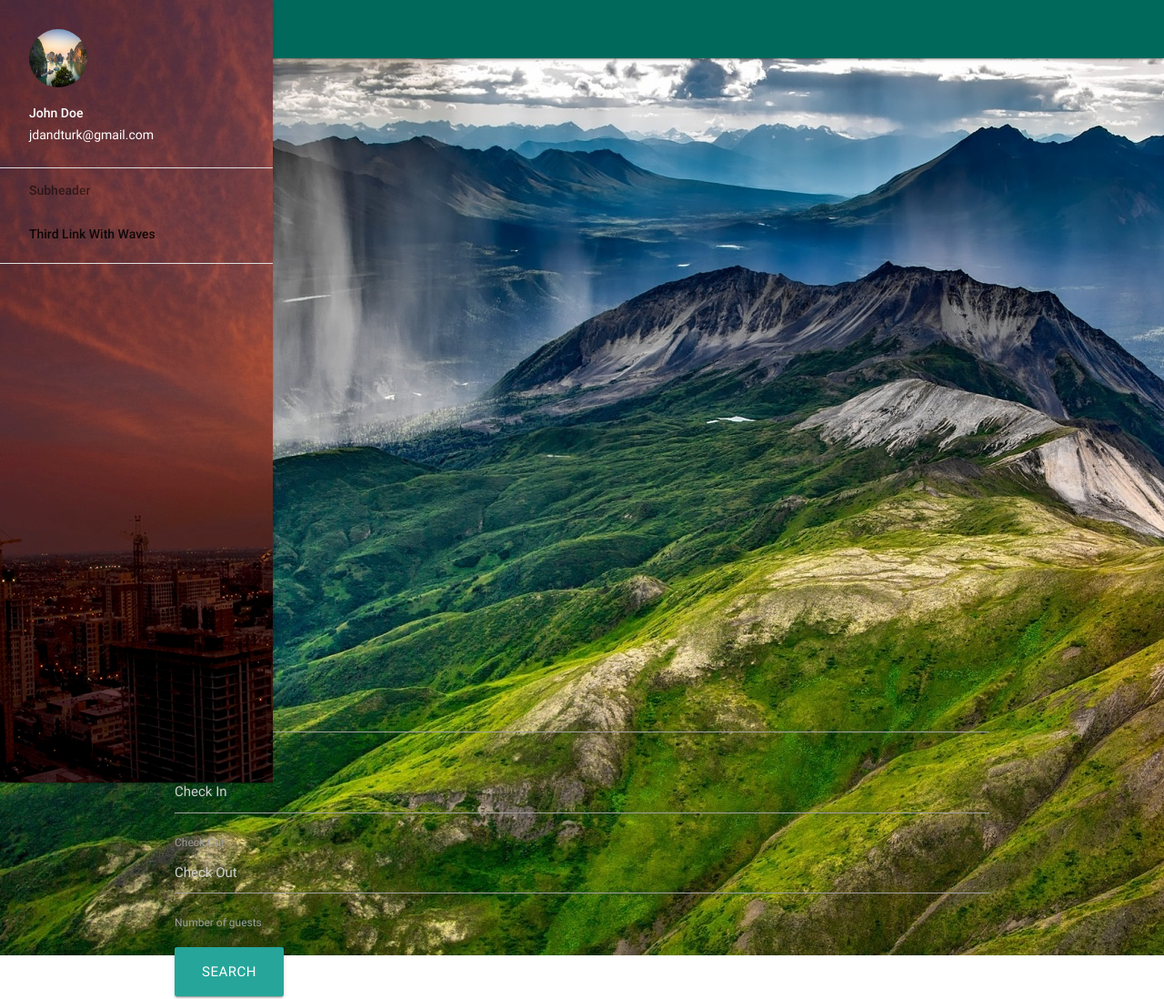
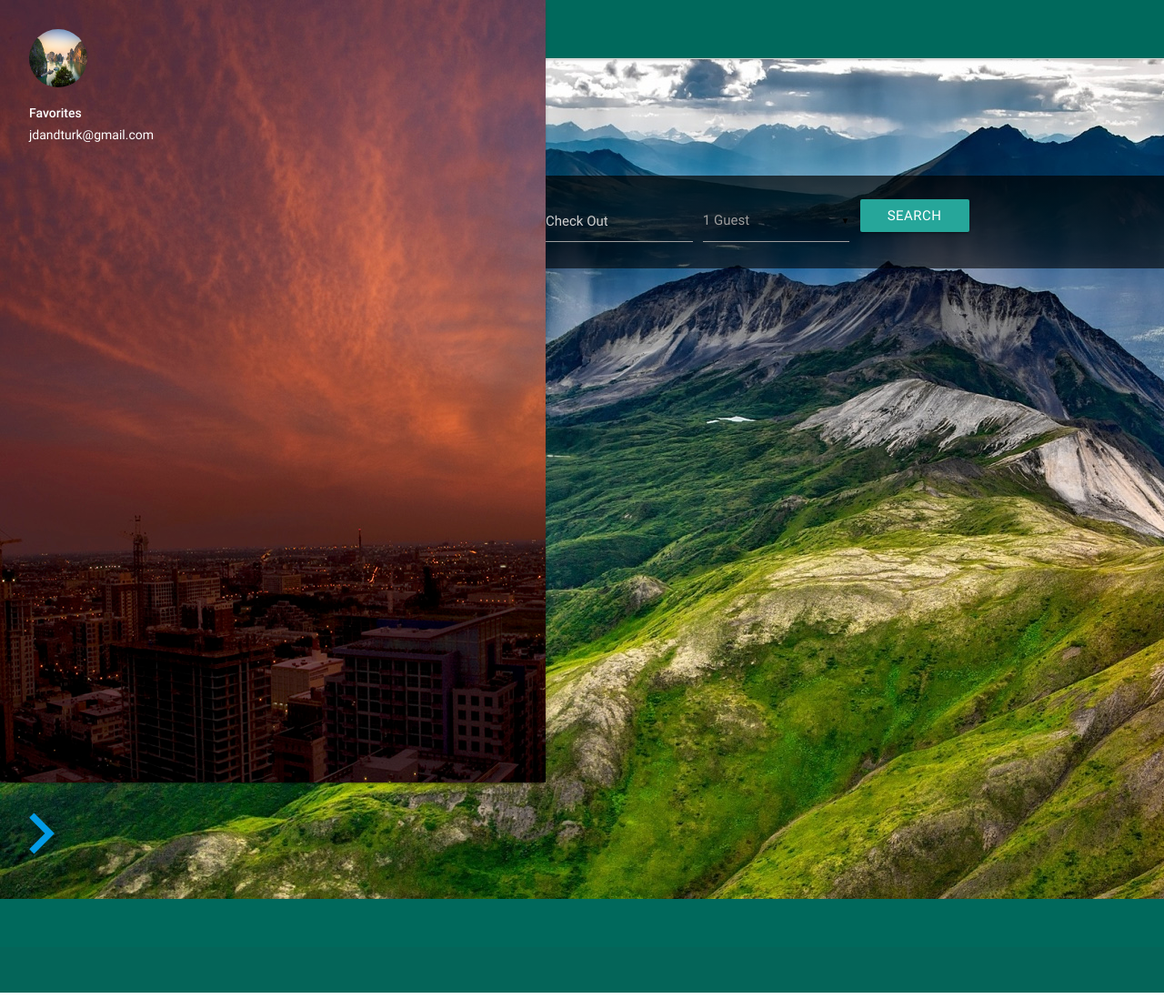
Before and after one commit to Stringer86/Q2-Travel-Project, a website: page public/user_search.html in a window 1280 px wide. Shown: the top 1098 px of the page at 91% size. Drawn offline with nearby package versions, Linux system fonts and the light colour scheme; no server answers.

Commit message:
user_search page

```diff
--- a/public/css/styles.css
+++ b/public/css/styles.css
@@ -20,7 +20,7 @@ footer.page-footer {
 body {
   height: 100%;
   width: 100%;
-  background-image: linear-gradient( rgba(0, 0, 0, 0.5), rgba(0, 0, 0, 0.2)), url("../images/alaskaMountains.jpg");
+  background-image: linear-gradient( rgba(0, 0, 0, 0.9), rgba(0, 0, 0, 0.2)), url("../images/alaskaMountains.jpg");
   background-repeat: no-repeat;
   display: flex;
   min-height: 100vh;
@@ -29,7 +29,7 @@ body {
 }
 
 #map {
-  background-image: linear-gradient( rgba(0, 0, 0, 0.2), rgba(0, 0, 0, 0.2)), url("http://wallpaper.zone/img/5483851.jpg");
+  background-image: linear-gradient( rgba(0, 0, 0, 0.9), rgba(0, 0, 0, 0.2)), url("http://wallpaper.zone/img/5483851.jpg");
 }
 
 #slide {
@@ -39,3 +39,17 @@ body {
   main {
     flex: 1 0 auto;
   }
+
+#search-row{
+  margin-top: 10%;
+  margin-left: 19%;
+}
+
+#btn {
+  margin-top: 2.5%;
+}
+#container{
+  background-image: linear-gradient( rgba(0, 0, 0, 0.7), rgba(0, 0, 0, 0.6));
+  height: 100%;
+  padding-bottom: 20px;
+}
--- a/public/js/userSearch.js
+++ b/public/js/userSearch.js
@@ -59,6 +59,49 @@ function searchIt(event) {
 
 }
 
+
+$.getJSON(`/favorites`)
+  .done((data) => {
+
+    let locations = [];
+
+    for (let i = 0; i < data.length; i++) {
+      let place = data[i].name;
+      let lat = parseFloat(data[i].latitude);
+      let long = parseFloat(data[i].longitude);
+
+      locations.push([place, lat, long, i]);
+    }
+
+    const map = new google.maps.Map(document.getElementById('map'), {
+      zoom: 1,
+      center: new google.maps.LatLng(34.5133, -94.1629),
+      mapTypeId: google.maps.MapTypeId.ROADMAP
+    });
+
+    const infowindow = new google.maps.InfoWindow();
+
+    const marker, i;
+
+    for (i = 0; i < locations.length; i++) {
+      marker = new google.maps.Marker({
+        position: new google.maps.LatLng(locations[i][1], locations[i][2]),
+        map: map
+      });
+
+      google.maps.event.addListener(marker, 'click', (function(marker, i) {
+        return function() {
+          infowindow.setContent(locations[i][0]);
+          infowindow.open(map, marker);
+        }
+      })(marker, i));
+    }
+
+  })
+  .fail(() => {
+    console.log("map not generating");
+  })
+
 $btn.click(searchIt);
 
 })();
--- a/public/user_search.html
+++ b/public/user_search.html
@@ -13,104 +13,59 @@
 
   <header>
     <nav>
-        <!-- <div class="container "> -->
-          <div class="nav-wrapper teal darken-3">
-            <a href="index.html" class="brand-logo">Wander Lust</a>
+      <div class="nav-wrapper valign-wrapper teal darken-3">
+        <a href="index.html" class="brand-logo valign">Wander Lust</a>
         <ul class="right side-nav" id="nav-mobile">
           <li class="hide-on-small-only"><a href="parallax.html"><i class="mdi-navigation-arrow-back"></i></a></li>
         </ul>
         <a class="button-collapse" href="#" data-activates='nav-mobile'><i class="mdi-navigation-menu"></i></a>
       </div>
-          <!-- <form>
-            <div class="input-field">
-              <input id="search" type="search" required>
-              <label for="search"><i class="material-icons">search</i></label>
-              <i class="material-icons">close</i>
-            </div>
-          </form> -->
-        <!-- </div> -->
     </nav>
   </header>
 
   <main>
 
+    <div class="divider"></div>
 
+    <div id="container">
+      <form id="" class="">
+        <div id="search-row" class="row">
 
-    <!-- <div class="input-field col s3 search">
-          <input placeholder="Vietnam" id="search" type="text">
-          <label for="search"></label>
+          <div class="input-field col s2">
+            <label for="autocomplete-input" class="">
+              <input
+                type="text"
+                class="autocomplete"
+                id="autocomplete-input"
+                name="location"
+                placeholder="Where to?" />
+            </label>
           </div>
 
-    <a class="waves-effect waves-light btn" type="submit" name="action">button</a>
-    <div class="row test">
-    </div> -->
-
-    <div class="row">
-
-      <div class="col-s12">
-        <ul id="slide-out" class="side-nav fixed ">
-          <li>
-            <div class="userView">
-              <img class="background" src="../images/skyline.jpg">
-              <a href="#!user"><img class="circle" src="../images/halongBay.jpg"></a>
-              <a href="#!name"><span class="white-text name">John Doe</span></a>
-              <a href="#!email"><span class="white-text email">jdandturk@gmail.com</span></a>
-            </div>
-          </li>
-          <li><div class="divider"></div></li>
-          <li><a class="subheader">Subheader</a></li>
-          <li><a class="waves-effect" href="#!">Third Link With Waves</a></li>
-          <li><div class="divider"></div></li>
-        </ul>
-        <a href="#" data-activates="slide-out" id="slide" class="button-collapse button-collapse show-on-large full valign"><i class="material-icons large">keyboard_arrow_right</i></a>
-      </div>
-
-      <div id="search-bar-container" class="container">
-      <div class="">
-        <div id="">
-          <div class="searchbar col-s12">
-            <form id="searchbar-form" action="/s">
-              <div class="searchbar__inputs-wrapper col-sm-10">
-              <div class="">
-                <label class="searchbar__location col-md-4 col-lg-6">
-                  <span class="screen-reader-only">
-                    Where to?
-                  </span>
-                  <input id="location" type="text" class="input-large input-contrast" autocomplete="off" name="location" placeholder="Where to?" />
-                    <div id="searchbar-location-error" class="searchbar__location-error hide">
-                      Please set location
-                    </div>
-                </label>
-
-                <label class=" col-s12">
-                  <span class="screen-reader-only">
-                    Check In
-                  </span>
+          <div class="input-field col s2">
+            <label class="">
               <input
               id="checkin"
-                    type="text"
-                    class="checkin input-large input-contrast"
+              type="date"
+              class="datepicker"
               name="checkin"
               placeholder="Check In" />
               </label>
+            </div>
 
+          <div class="input-field col s2">
             <label class="">
-                  <span class="screen-reader-only">
-                    Check Out
-                  </span>
               <input
               id="checkout"
-                    type="text"
-                    class="checkout input-large input-contrast"
+              type="date"
+              class="datepicker"
               name="checkout"
               placeholder="Check Out" />
             </label>
+          </div>
 
-                <label class="searchbar__guests">
-                  <span class="screen-reader-only">
-                    Number of guests
-                  </span>
-                  <div class="input-field col s12">
+          <div class="input-field col s2">
+              <label class="searchbar-guests">
                 <select id="guests" name="guests">
                   <option value="1">1 Guest</option>
                   <option value="2">2 Guests</option>
@@ -118,20 +73,38 @@
                   <option value="4">4 Guests</option>
                   <option value="5">5 Guests</option>
                 </select>
-                  </div>
               </label>
           </div>
+
+          <div id="btn" class="col s2">
+            <a class="waves-effect waves-light btn" type="submit" name="action">Search</a>
           </div>
-              <div class="searchbar__submit-wrapper ">
-                <button id="submit_location" type="submit" class="searchbar__submit btn btn-primary btn-block btn-large">
-                  <span class="searchbar__submit-text">
-                    Search
-                  </span>
-                </button>
+
         </div>
+
       </form>
     </div>
+
+    <!-- <div class="divider"></div> -->
+
+    <div class="col-s12">
+      <ul id="slide-out" class="side-nav fixed">
+        <li>
+            <div class="userView">
+              <img class="background" src="../images/skyline.jpg">
+              <a href="#!user"><img class="circle" src="../images/halongBay.jpg"></a>
+              <a href="#!name"><span class="white-text name">Favorites</span></a>
+              <a href="#!email"><span class="white-text email">jdandturk@gmail.com</span></a>
             </div>
+          </li>
+      </ul>
+      <a href="#" data-activates="slide-out" id="slide" class="button-collapse show-on-large full valign"><i class="material-icons large">keyboard_arrow_right</i></a>
+    </div>
+
+    <div class="container">
+      <div class="row">
+        <div class="col s12">
+
         </div>
       </div>
     </div>
@@ -156,6 +129,7 @@
    <!--  Scripts-->
    <script src="https://code.jquery.com/jquery-2.1.4.min.js"></script>
    <script src="https://cdnjs.cloudflare.com/ajax/libs/materialize/0.97.7/js/materialize.min.js"></script>
+   <script src="js/materialize.js"></script>
    <script src="js/userSearch.js"></script>
 </body>
 </html>
```
Lines whose indentation alone changed are shown as unchanged.
